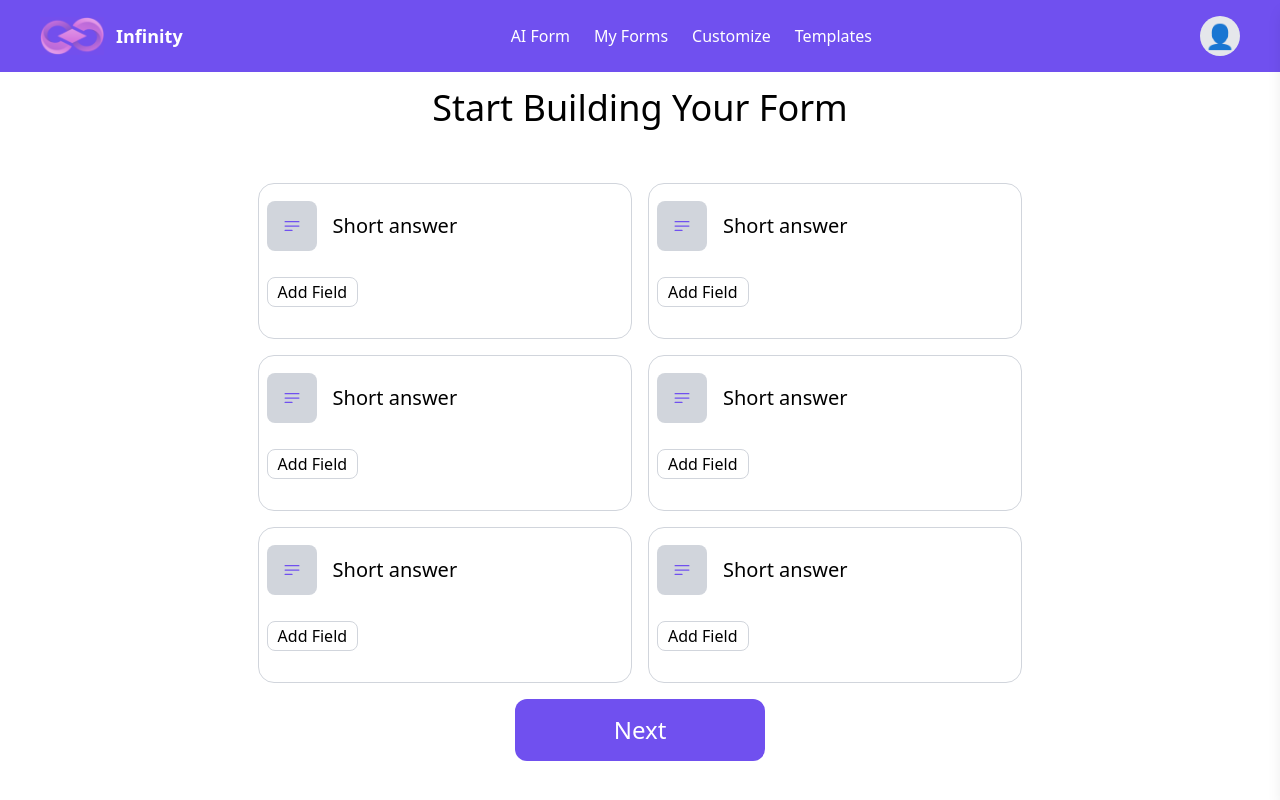
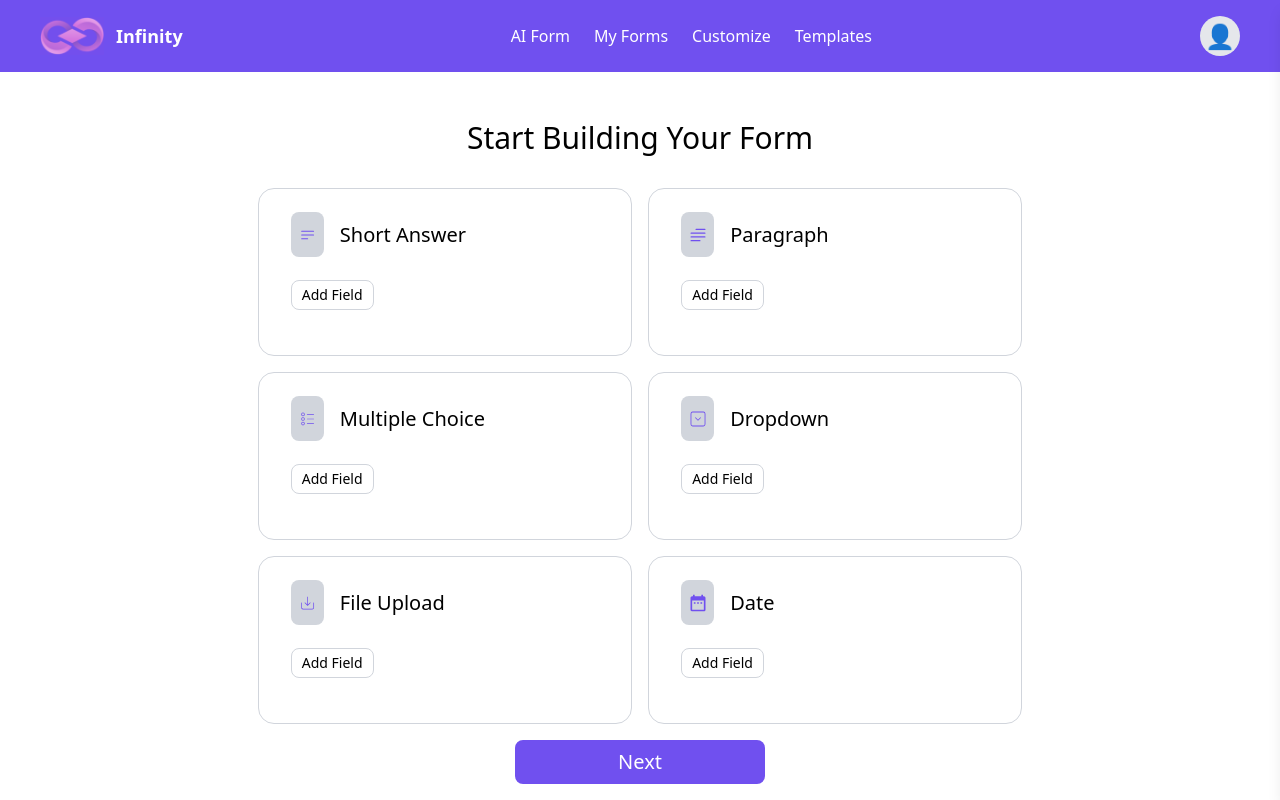
Before and after one commit to Mohammed5798/form-generator, a React (Vite) app in the folder frontend/: page /createForm in a window 1280 px wide. Shown: the top 800 px of the page. Built offline with nearby package versions, Linux system fonts and the light colour scheme.

Commit message:
Edit CreateForm Page And FormBuilder

```diff
--- a/frontend/src/pages/CreateFrom.jsx
+++ b/frontend/src/pages/CreateFrom.jsx
@@ -1,114 +1,91 @@
 import React from 'react'
 import Header from '../components/Header'
 import { HiBars3BottomLeft } from 'react-icons/hi2';
+import { CiCircleList } from "react-icons/ci";
+import { CiSquareChevDown } from "react-icons/ci";
+import { CiImport } from "react-icons/ci";
+import { MdDateRange } from "react-icons/md";
+import { BsTextParagraph  } from "react-icons/bs";
 import {Link} from 'react-router-dom';
 function CreateFrom() {
   return (
     <div className='h-screen w-screen flex flex-col gap-4 justify-center'>
-        <div className='header'>
-            <Header />
+      <div className='header'><Header /></div>
+
+      <h1 className='self-center text-3xl mt-8'>Start Building Your Form</h1>
+      <div className='cards w-full  h-full flex flex-col gap-4 p-4 items-center justify-center'>
+
+        <div className='rowOne flex gap-4 w-3/4 h-1/3 items-center justify-center'>
+          <div className='firstCard flex flex-col w-[40%] h-full border border-gray-300 rounded-2xl p-2 pl-8 gap-2 '>
+            <div className='iconText flex w-full h-1/2 items-center gap-4'>
+              <div className='bg-gray-300 rounded-lg w-[10%] h-[60%] flex items-center justify-center p-2'>
+                <HiBars3BottomLeft className='text-[#7050EF] text-xl '/>
               </div>
-        <h1 className='text self-center text-4xl'>Start Building Your Form</h1>
-        <div className='cards w-full  h-full flex flex-col gap-4 p-4
-        items-center justify-center'>
-            <div className='row rowOne flex gap-4 w-3/4 h-1/4
-            items-center justify-center'>
-                <div className='card firstCard flex flex-col w-[40%] h-full
-                border border-gray-300 rounded-2xl p-2 gap-4 '>
-                    <div className='iconText flex w-full
-                      h-1/2 items-center gap-4'>
-                        <div className='bg-gray-300 rounded-lg w-[50px] h-[50px]
-                        flex items-center justify-center p-2'>
-                        <HiBars3BottomLeft className='text-[#7050EF] text-xl
-                        '/>
+              <h3 className='text-xl '>Short Answer</h3>
             </div>
-                        <h3 className='text-xl '>Short answer</h3>
-                    </div>
-                    <button className='w-fit px-[10px] py-[2px] border border-gray-300 rounded-lg '>
-                        Add Field</button>
+            <button className='border border-gray-300 w-1/4 rounded-lg text-sm p-1'>Add Field</button>
           </div>
           {/* Second Card */  }
-                <div className='card secondCard flex flex-col w-[40%] h-full
-                border border-gray-300 rounded-2xl p-2 gap-4'>
-                    <div className='iconText flex w-full
-                      h-1/2 items-center gap-4'>
-                        <div className='bg-gray-300 rounded-lg w-[50px] h-[50px]
-                        flex items-center justify-center p-2'>
-                        <HiBars3BottomLeft className='text-[#7050EF] text-xl
-                        '/>
+          <div className='secondCard flex flex-col w-[40%] h-full border border-gray-300 rounded-2xl p-2 pl-8 gap-2'>
+            <div className='iconText flex w-full h-1/2 items-center gap-4'>
+              <div className='bg-gray-300 rounded-lg w-[10%] h-[60%] flex items-center justify-center'>
+                <BsTextParagraph  className='text-[#7050EF] text-xl '/>
               </div>
-                        <h3 className='text-xl '>Short answer</h3>
+              <h3 className='text-xl '>Paragraph</h3>
             </div>
-                    <button className='w-fit px-[10px] py-[2px] border border-gray-300 rounded-lg '>
-                        Add Field</button>
+            <button className='border border-gray-300 w-1/4 rounded-lg text-sm p-1'>Add Field</button>
           </div>
         </div>
+
         {/* Row Two */}
-                  <div className='row rowtwo flex  gap-4 w-3/4 h-1/4 justify-center'>
-                <div className='card firstCard flex flex-col w-[40%] h-full
-                border border-gray-300 rounded-2xl p-2 gap-4'>
-                    <div className='iconText flex w-full
-                      h-1/2 items-center gap-4'>
-                        <div className='bg-gray-300 rounded-lg w-[50px] h-[50px]
-                        flex items-center justify-center p-2'>
-                        <HiBars3BottomLeft className='text-[#7050EF] text-xl
-                        '/>
+        <div className='rowtwo flex  gap-4 w-3/4 h-1/3 items-center justify-center'>
+          <div className='firstCard flex flex-col w-[40%] h-full border border-gray-300 rounded-2xl p-2 pl-8 gap-2'>
+            <div className='iconText flex w-full h-1/2 items-center gap-4'>
+              <div className='bg-gray-300 rounded-lg w-[10%] h-[60%] flex items-center justify-center p-2'>
+                <CiCircleList className='text-[#7050EF] text-xl '/>
               </div>
-                        <h3 className='text-xl '>Short answer</h3>
+              <h3 className='text-xl '>Multiple Choice</h3>
             </div>
-                    <button className='w-fit px-[10px] py-[2px] border border-gray-300 rounded-lg '>
-                        Add Field</button>
+            <button className='border border-gray-300 w-1/4 rounded-lg text-sm p-1'>Add Field</button>
           </div>
           {/* Second Card */  }
-                <div className='card secondCard flex flex-col w-[40%] h-full
-                  border border-gray-300 rounded-2xl p-2 gap-4'>
-                    <div className='iconText flex w-full
-                      h-1/2 items-center gap-4'>
-                        <div className='bg-gray-300 rounded-lg w-[50px] h-[50px]
-                        flex items-center justify-center p-2'>
-                        <HiBars3BottomLeft className='text-[#7050EF] text-xl
-                        '/>
+          <div className='secondCard flex flex-col w-[40%] h-full border border-gray-300 rounded-2xl p-2 pl-8 gap-2'>
+            <div className='iconText flex w-full h-1/2 items-center gap-4'>
+              <div className='bg-gray-300 rounded-lg w-[10%] h-[60%] flex items-center justify-center'>
+                <CiSquareChevDown className='text-[#7050EF] text-xl'/>
               </div>
-                        <h3 className='text-xl '>Short answer</h3>
+              <h3 className='text-xl '>Dropdown</h3>
             </div>
-                    <button className='w-fit px-[10px] py-[2px] border border-gray-300 rounded-lg '>
-                        Add Field</button>
+            <button className='border border-gray-300 w-1/4 rounded-lg text-sm p-1'> Add Field</button>
           </div>
         </div>
+
         {/* Row Three */}
-              <div className='row rowthree flex  gap-4 w-3/4 h-1/4 justify-center'>
-                <div className='card firstCard flex flex-col w-[40%] h-full
-                border border-gray-300 rounded-2xl p-2 gap-4'>
-                    <div className='iconText flex w-full
-                      h-1/2 items-center gap-4'>
-                        <div className='bg-gray-300 rounded-lg w-[50px] h-[50px]
-                        flex items-center justify-center p-2'>
-                        <HiBars3BottomLeft className='text-[#7050EF] text-xl
-                        '/>
+        <div className='rowthree flex  gap-4 w-3/4 h-1/3 justify-center'>
+          <div className='firstCard flex flex-col w-[40%] h-full border border-gray-300 rounded-2xl p-2 pl-8 gap-2'>
+            <div className='iconText flex w-full h-1/2 items-center gap-4'>
+              <div className='bg-gray-300 rounded-lg w-[10%] h-[60%] flex items-center justify-center p-2'>
+                <CiImport className='text-[#7050EF] text-xl '/>
               </div>
-                        <h3 className='text-xl '>Short answer</h3>
+              <h3 className='text-xl '>File Upload</h3>
             </div>
-                    <button className='w-fit px-[10px] py-[2px] border border-gray-300 rounded-lg '>
-                        Add Field</button>
+            <button className='border border-gray-300 w-1/4 rounded-lg text-sm p-1'>Add Field</button>
           </div>
           {/* Second Card */  }
-                <div className='card secondCard flex flex-col w-[40%] h-full
-                border border-gray-300 rounded-2xl p-2 gap-4'>
-                    <div className='iconText flex w-full
-                      h-1/2 items-center gap-4'>
-                        <div className='bg-gray-300 rounded-lg w-[50px] h-[50px]
-                        flex items-center justify-center p-2'>
-                        <HiBars3BottomLeft className='text-[#7050EF] text-xl
-                        '/>
+          <div className='secondCard flex flex-col w-[40%] h-full border border-gray-300 rounded-2xl p-2 pl-8 gap-2'>
+            <div className='iconText flex w-full h-1/2 items-center gap-4'>
+              <div className='bg-gray-300 rounded-lg w-[10%] h-[60%] flex items-center justify-center'>
+                <MdDateRange className='text-[#7050EF] text-xl '/>
               </div>
-                        <h3 className='text-xl '>Short answer</h3>
+              <h3 className='text-xl '>Date</h3>
             </div>
-                    <Link to="/addQuestion" className='w-fit px-[10px] py-[2px] text-center border border-gray-300 rounded-lg'>
-                        Add Field</Link>
+            <button className='border border-gray-300 w-1/4 rounded-lg text-sm p-1'>Add Field</button>
+            {/* <Link to="/addQuestion" className='border border-gray-300 w-1/4 rounded-lg text-sm p-1'>Add Field</Link> */}
           </div>
         </div>
-              <button className='next bg-[#7050EF] w-[20%] self-center
-              rounded-xl text-white h-[10%] text-2xl'>Next</button>
+        <Link to="/formBuilder" className='bg-[#7050EF] w-[20%] rounded-lg text-center'>
+         <button className='self-center rounded-lg text-white py-2 h-[20%] text-xl'>Next</button>
+        </Link>
       </div>
 
     </div>
--- a/frontend/src/pages/FormBuilder.jsx
+++ b/frontend/src/pages/FormBuilder.jsx
@@ -1,8 +1,10 @@
+
 import React, { useState } from "react";
 import Header from "../components/Header";
 import { IoIosArrowBack } from "react-icons/io";
 import { RiDeleteBinLine } from "react-icons/ri";
 import { FiToggleLeft, FiToggleRight } from "react-icons/fi";
+import {Link} from 'react-router-dom';
 
 const FormBuilderPage = () => {
   const [questions, setQuestions] = useState([
@@ -11,7 +13,7 @@ const FormBuilderPage = () => {
     { id: 3, type: "file", title: "File Upload", description: "", required: false },
   ]);
 
-  const [activeTab, setActiveTab] = useState("questions"); // 👈 "questions" أو "responses"
+  const [activeTab, setActiveTab] = useState("questions"); // "questions" أو "responses"
 
   const addField = (type) => {
     const labels = { short: "Short Answer", paragraph: "Paragraph", file: "File Upload" };
@@ -217,9 +219,11 @@ const FormBuilderPage = () => {
 
       {/* Footer buttons */}
       <div className="flex justify-between items-center p-4 px-14 border-t border-gray-300">
-        <button className="px-4 py-2 border border-gray-300 rounded flex flex-row justify-center items-center focus:outline-none focus:border-[#6040DF]">
-          <IoIosArrowBack /> Back
-        </button>
+        <Link to="/createForm">
+            <button className="px-4 py-2 border border-gray-300 rounded flex flex-row justify-center items-center focus:outline-none focus:border-[#6040DF]">
+            <IoIosArrowBack /> Back
+            </button>
+        </Link>
         <div className="space-x-2">
           <button className="px-4 py-2 border border-gray-300 rounded focus:outline-none focus:border-[#6040DF]">
             Preview
```
Lines whose indentation alone changed are shown as unchanged.
